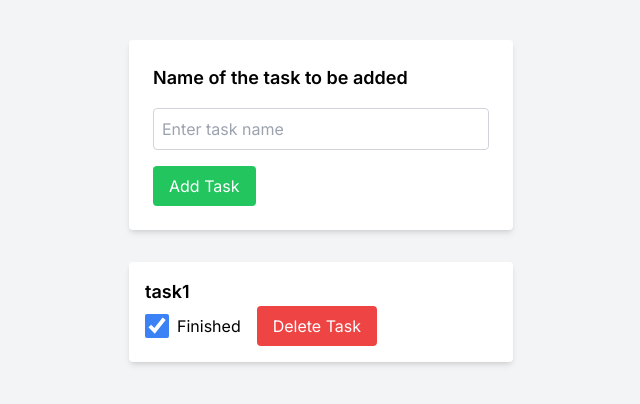
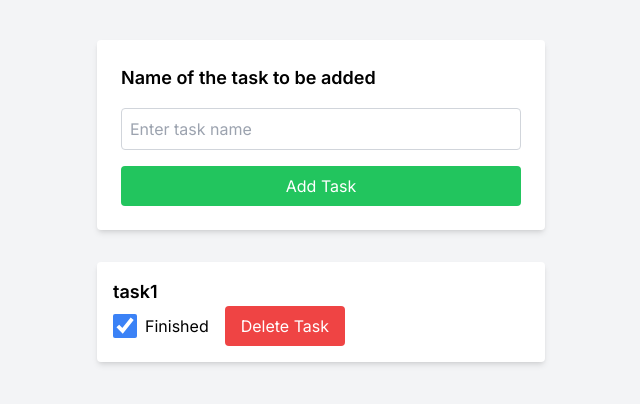
Before and after one commit to HoshinoShiina/practice-tasklist, a Next.js app: page / in a window 1280 px wide. Shown: the top 404 px of the page, without its empty margins (319-959 px from the left). Built offline with nearby package versions, Linux system fonts and the light colour scheme.

Commit message:
fourth save

```diff
--- a/src/app/page.jsx
+++ b/src/app/page.jsx
@@ -102,9 +102,7 @@
 
 
 'use client'
-// 此处更新了美化界面
-import { useState } from "react"
-import { useReducer } from "react"
+import { useState, useEffect, useReducer } from "react"
 import { v4 as uuidv4 } from 'uuid'
 
 const initialState = [
@@ -131,10 +129,9 @@ const stateReducer = (state, action) => {
   }
 }
 
-function TaskList({ todo, deleteFunction, setFinishFunction }) {
-  // 任务列表组件，定义任务列表
+function TaskList({ todo, deleteFunction, setFinishFunction, className }) {
   return (
-    <div className="space-y-4 mt-8 w-96">
+    <div className={`space-y-4 mt-8 w-full max-w-md ${className}`}>
       {todo.map((item) => (
         <div key={item.id} className="bg-white shadow-md rounded p-4 w-full">
           <p className="text-lg font-semibold">{item.task}</p>
@@ -164,16 +161,23 @@ function TaskList({ todo, deleteFunction, setFinishFunction }) {
 export default function App() {
   const [todo, dispatch] = useReducer(stateReducer, initialState)
   const [text, setText] = useState('')
+  const [uuid, setUuid] = useState('')
+
+  useEffect(() => {
+    setUuid(uuidv4()) // 避免 SSR 生成 UUID 时的水合错误
+  }, [])
 
   const addFunction = () => {
-    const randomId = uuidv4()
+    if (text.trim() === '') return
     dispatch({
       type: 'add',
       payload: {
-        id: randomId,
+        id: uuid,
         task: text
       }
     })
+    setText('')
+    setUuid(uuidv4()) // 生成新的 UUID，防止重复
   }
 
   const deleteFunction = (id) => {
@@ -195,8 +199,8 @@ export default function App() {
   }
 
   return (
-    <div className="min-h-screen bg-gray-100 flex flex-col items-center pt-10">
-      <div className="bg-white shadow-md rounded p-6 w-96">
+    <div className="relative min-h-screen bg-gray-100 flex flex-col items-center pt-10">
+      <div className="bg-white shadow-md rounded p-6 w-full max-w-md">
         <p className="text-lg font-semibold mb-4">Name of the task to be added</p>
         <input
           value={text}
@@ -206,7 +210,7 @@ export default function App() {
         />
         <button
           onClick={addFunction}
-          className="bg-green-500 text-white px-4 py-2 rounded hover:bg-green-600"
+          className="bg-green-500 text-white px-4 py-2 rounded hover:bg-green-600 w-full"
         >
           Add Task
         </button>
```
